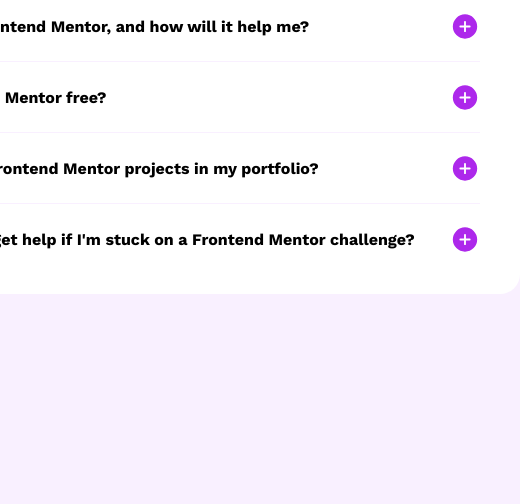
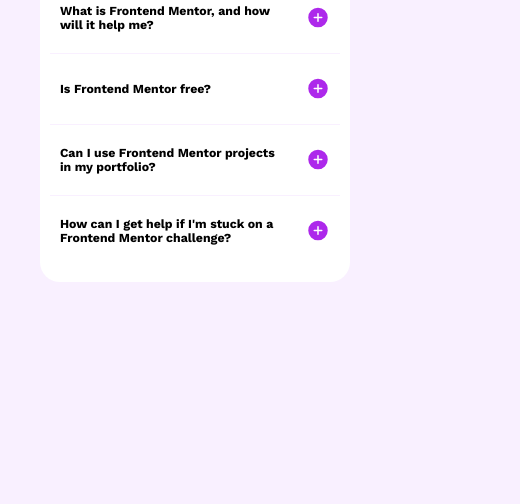
Before and after one commit to mFahadYounas/faq-accordion-main, a website built with Vite: page index.html in a window 390 px wide. Shown: the part 340-844 px from the top of the page, 520 px wide, since content can reach past the window. Built offline with nearby package versions, Linux system fonts and the light colour scheme.

Commit message:
Added styles and adjusted QnA HTML for responsive design

```diff
--- a/src/MakeQna.ts
+++ b/src/MakeQna.ts
@@ -6,7 +6,9 @@
   const question = document.createElement("section");
   question.classList.add("question");
   const qButton = document.createElement("button");
-  qButton.textContent = qText;
+  const qSpan = document.createElement("span");
+  qSpan.textContent = qText;
+  qButton.appendChild(qSpan);
   qButton.tabIndex = 0;
   const expandSpan = document.createElement("span");
   const expandImg = document.createElement("img");
--- a/src/scss/styles.scss
+++ b/src/scss/styles.scss
@@ -1,13 +1,18 @@
 @import "fontFaces";
 @import "background";
 @import "baseStyles";
+
+$headerFontSize: 52px;
+$questionFontSize: 16px;
 
 .accordion {
   position: absolute;
   top: 50%;
   left: 50%;
   transform: translate(-50%, -50%);
-  width: 650px;
+  width: auto;
+  min-width: 310px;
+  max-width: 650px;
   background-color: $white;
   display: flex;
   flex-direction: column;
@@ -29,7 +34,7 @@
   color: $darkPurple;
   margin-bottom: 20px;
   h1 {
-    font-size: 52px;
+    font-size: $headerFontSize;
     font-weight: bold;
   }
 }
@@ -41,7 +46,8 @@
 
 .qna {
   border-bottom: 1px solid $lightPink;
-  margin-top: 10px;
+  padding: 10px;
+  // margin-top: 10px;
   width: 100%;
   text-decoration: none;
   &:last-of-type {
@@ -59,7 +65,7 @@
     display: flex;
     justify-content: space-between;
     align-items: center;
-    font-size: 16px;
+    font-size: $questionFontSize;
     font-weight: 600;
     outline: none;
     background: none;
@@ -75,13 +81,14 @@
   span {
     display: flex;
     cursor: pointer;
+    // height: 40px;
   }
 }
 
 .answer {
   text-align: justify;
   color: $grayishPurple;
-  margin-bottom: 10px;
+  // margin-bottom: 10px;
   p {
     margin-bottom: 20px;
   }
@@ -92,3 +99,47 @@
   overflow: hidden;
   transition: max-height 0.5s ease;
 }
+
+@media screen and (max-width: 768px) {
+  .accordion {
+    padding: 10px 10px 10px 10px;
+    justify-content: space-around;
+  }
+  .accordion-header {
+    margin-bottom: 0px;
+    h1 {
+      font-size: calc($headerFontSize/1.3);
+    }
+  }
+  .question > button {
+    font-size: calc($questionFontSize/1.3);
+    span:first-of-type {
+      max-width: 80%;
+      height: auto;
+    }
+    span {
+      height: 25px;
+    }
+  }
+  .answer > p {
+    font-size: calc($questionFontSize/1.3);
+  }
+}
+
+// @media screen and (min-width: 481px) and (max-width: 768px) {
+//   .accordion {
+//     padding: 10px 10px 10px 10px;
+//   }
+//   .accordion-header > h1 {
+//     font-size: calc($headerFontSize/1.3);
+//   }
+//   .question > button {
+//     font-size: calc($questionFontSize/1.3);
+//     span {
+//       height: 25px;
+//     }
+//   }
+//   .answer > p {
+//     font-size: calc($questionFontSize/1.3);
+//   }
+// }
```
